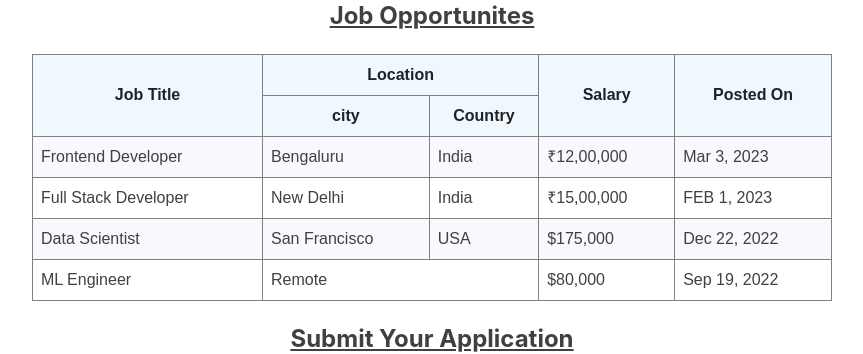
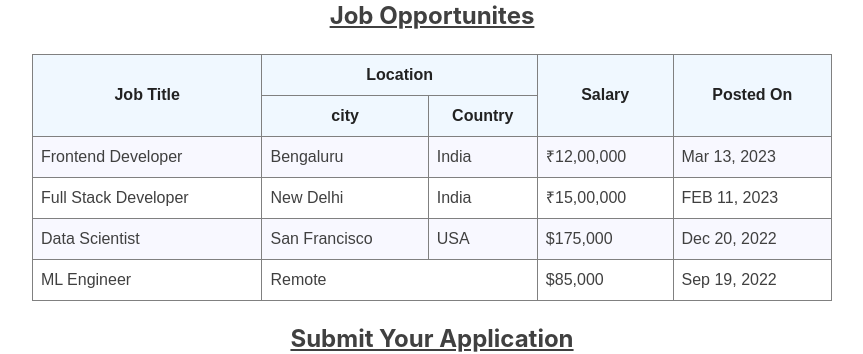
Before and after one commit to NaniSudheer/Jovian-Jon-careers-site-live, a plain HTML site: page src/index.html in a window 1280 px wide. Shown: the part 1340-1694 px from the top of the page, without its empty margins (208-1071 px from the left). Drawn offline with Linux system fonts and the light colour scheme.

Commit message:
job changes

```diff
--- a/src/index.html
+++ b/src/index.html
@@ -79,14 +79,14 @@
                 <td>Bengaluru</td>
                 <td>India</td>
                 <td>₹12,00,000</td>
-                <td>Mar 3, 2023</td>
+                <td>Mar 13, 2023</td>
             </tr>
             <tr class="jobs-data-row">
                 <td>Full Stack Developer</td>
                 <td>New Delhi</td>
                 <td>India</td>
                 <td>₹15,00,000</td>
-                <td>FEB 1, 2023</td>
+                <td>FEB 11, 2023</td>
             </tr>
             </tr>
             <tr class="jobs-data-row">
@@ -94,12 +94,12 @@
                 <td>San Francisco</td>
                 <td>USA</td>
                 <td>$175,000</td>
-                <td>Dec 22, 2022</td>
+                <td>Dec 20, 2022</td>
             </tr>
             <tr class="jobs-data-row">
                 <td>ML Engineer</td>
                 <td colspan="2">Remote</td>
-                <td>$80,000</td>
+                <td>$85,000</td>
                 <td>Sep 19, 2022</td>
             </tr>
         </table>
```
